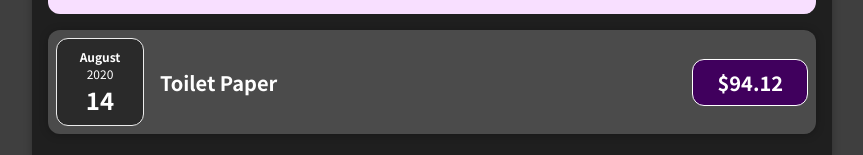
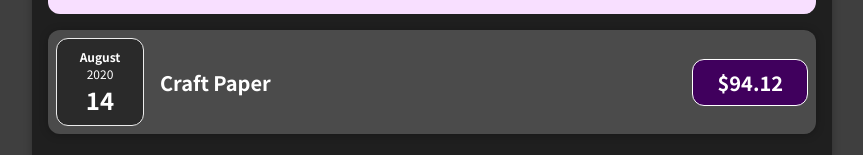
Before and after one commit to Pranjalm-23/react-complete-guide, a React (Create React App) app: page / in a window 1280 px wide. Shown: the part 392-547 px from the top of the page, without its empty margins (208-1071 px from the left). Built offline with nearby package versions, Linux system fonts and the light colour scheme.

Commit message:
Corrected the expense title

```diff
--- a/src/App.js
+++ b/src/App.js
@@ -6,7 +6,7 @@ import Expenses from './components/Expenses/Expenses';
 const DUMMY_EXPENSES = [
   {
     id: 'e1',
-    title: 'Toilet Paper',
+    title: 'Craft Paper',
     amount: 94.12,
     date: new Date(2020, 7, 14),
   },
```
